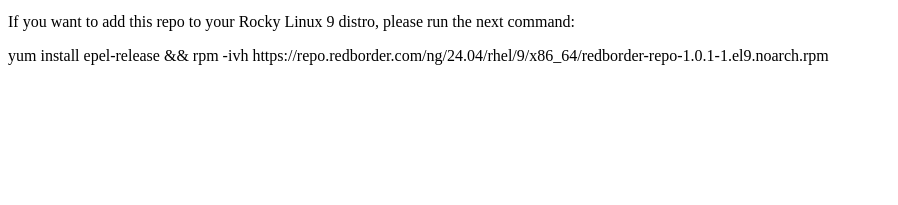
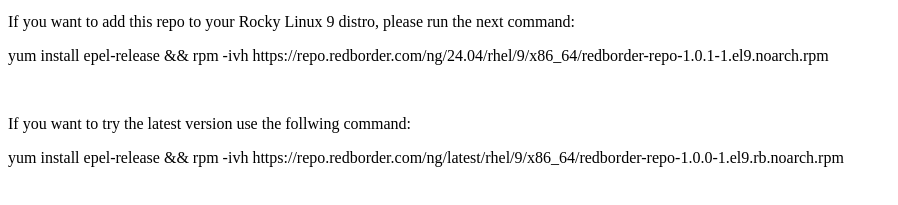
Before and after one commit to redBorder/redborder-repo, a plain HTML site: page resources/web/index.html in a window 1280 px wide. Shown: the part 73-278 px from the top of the page, without its empty margins (0-898 px from the left). Drawn offline with Linux system fonts and the light colour scheme.

Commit message:
Update web

```diff
--- a/resources/web/index.html
+++ b/resources/web/index.html
@@ -18,5 +18,8 @@
 
     <p>If you want to add this repo to your Rocky Linux 9 distro, please run the next command:</p>
     <p>yum install epel-release && rpm -ivh https://repo.redborder.com/ng/24.04/rhel/9/x86_64/redborder-repo-1.0.1-1.el9.noarch.rpm</p>
+    <br/>
+    <p>If you want to try the latest version use the follwing command:</p>
+    <p>yum install epel-release && rpm -ivh https://repo.redborder.com/ng/latest/rhel/9/x86_64/redborder-repo-1.0.0-1.el9.rb.noarch.rpm</p>
   </body>
 </html>
```
